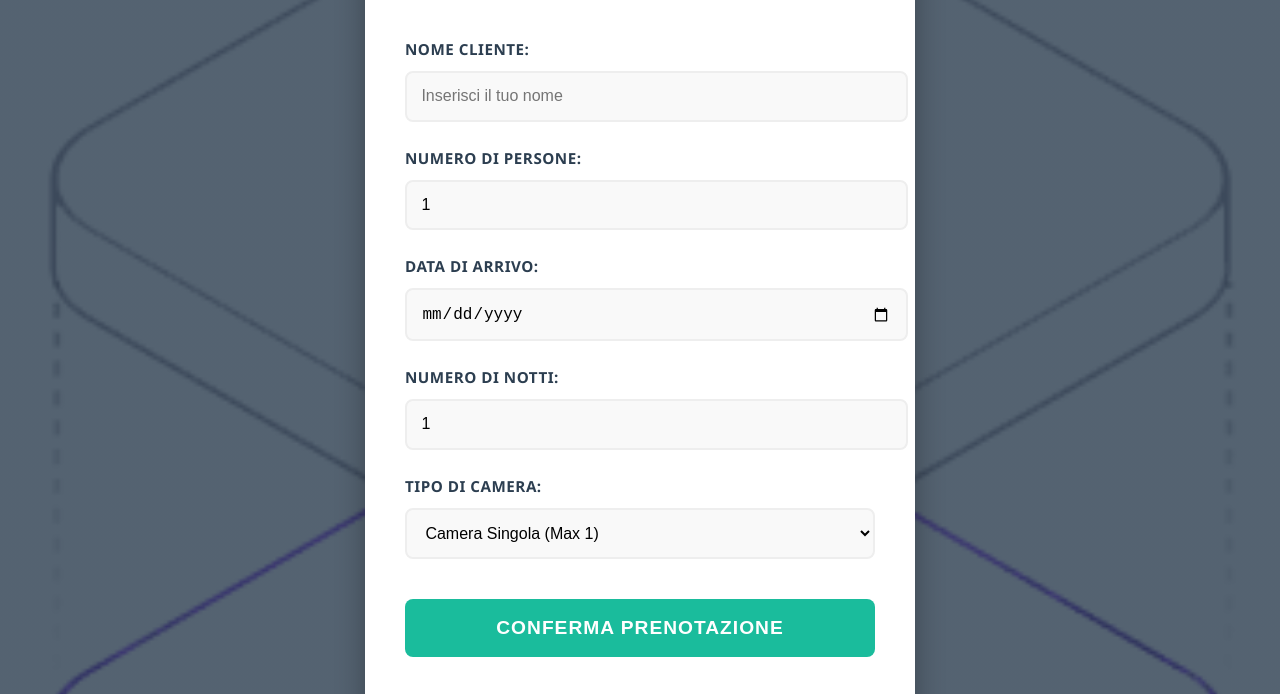
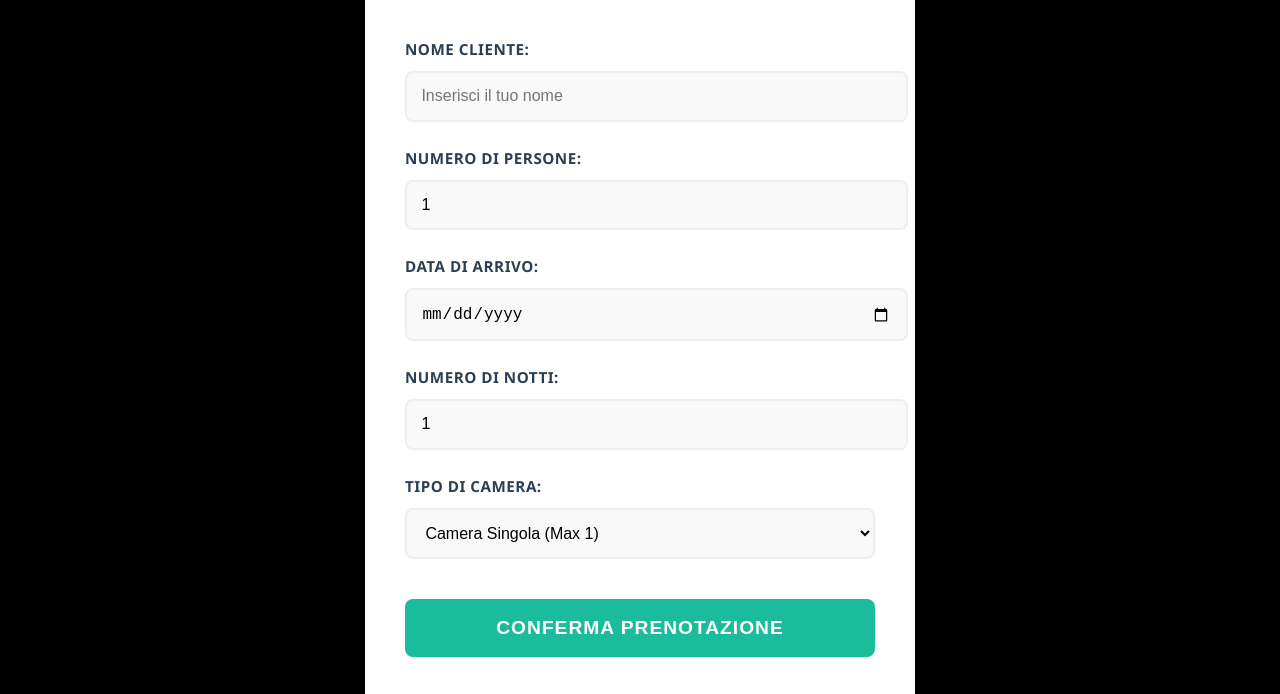
Before and after one commit to Umbe73/Project-Work-Porciello, a website built with Vite: page app_prenotazione/index.html in a window 1280 px wide. Shown: the part 189-883 px from the top of the page. Built offline with nearby package versions, Linux system fonts and the light colour scheme.

Commit message:
UI: cambiato sfondo applicativo prenotazione in nero totale

```diff
--- a/app_prenotazione/src/style.css
+++ b/app_prenotazione/src/style.css
@@ -19,10 +19,7 @@ body {
   align-items: center;
   min-width: 320px;
   min-height: 100vh;
-  background: linear-gradient(rgba(44, 62, 80, 0.8), rgba(44, 62, 80, 0.8)), url('/assets/hero.png');
-  background-size: cover;
-  background-position: center;
-  background-attachment: fixed;
+  background-color: #000000; /* Sfondo completamente nero */
 }
 
 #app {
```
Also changed, not shown: sito_hotel/prenotazione_app/assets/index-Bk1It8_Z.css (added, +1 -0 lines), sito_hotel/prenotazione_app/assets/index-Bu7qmEgm.css (deleted, +0 -1 lines), sito_hotel/prenotazione_app/index.html (+2 -2 lines), sito_hotel/prenotazione_app/assets/index-BeEfnly2.js (renamed from sito_hotel/prenotazione_app/assets/index-CsBUsmjY.js), 2 other files.
